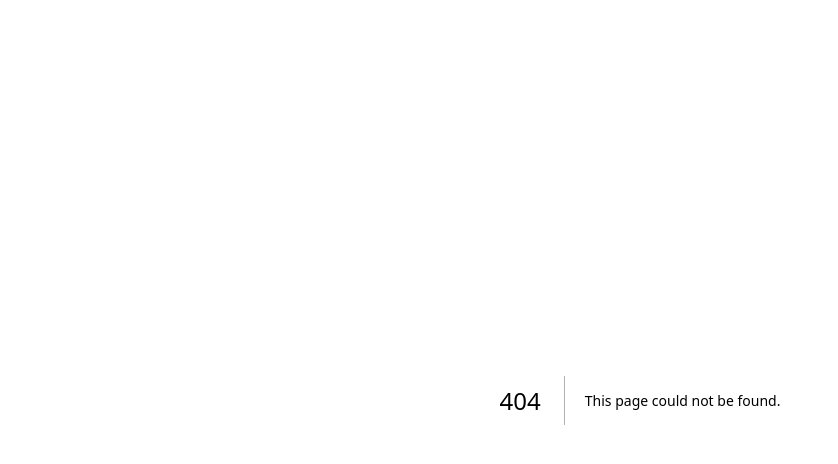
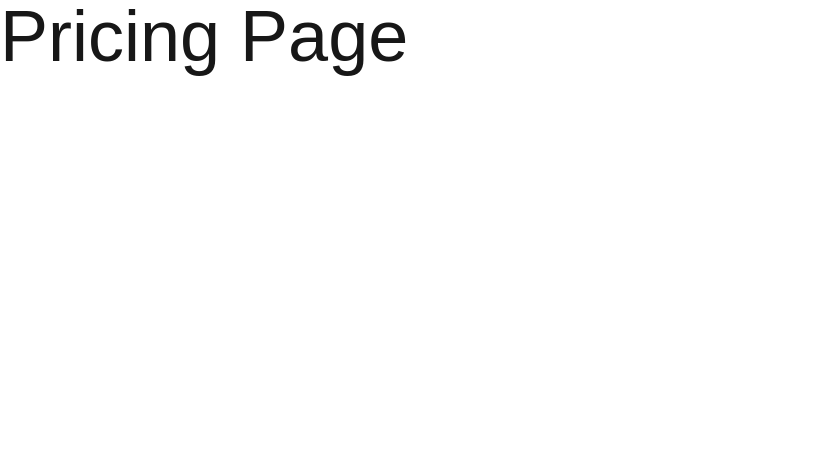
Before and after one commit to mariocodecr/NextJs-Learning, a Next.js app in the folder 01-first-steps/: page /pricing in a window 1280 px wide. Before the commit this address had no page. Shown: the top 464 px of the page, without its empty margins (0-838 px from the left). Built offline with nearby package versions, Linux system fonts and the light colour scheme.

Commit message:
add PricingPage component with basic layout

```diff
--- /dev/null
+++ b/01-first-steps/app/pricing/page.tsx
@@ -0,0 +1,9 @@
+
+
+export default function PricingPage() {
+    return (
+        <>
+        <span className="text-7xl">Pricing Page</span>
+        </>
+    );
+    }
```
